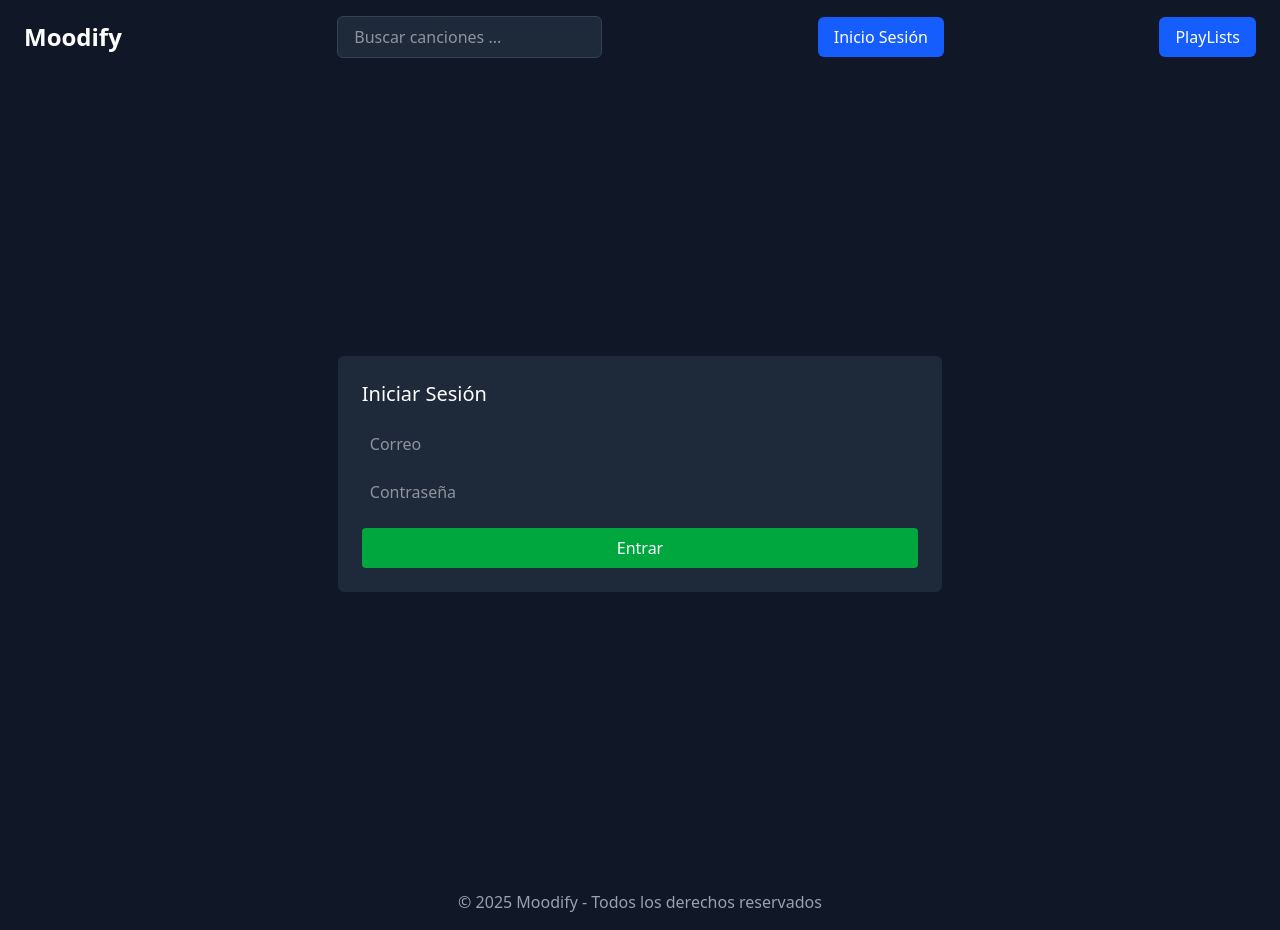
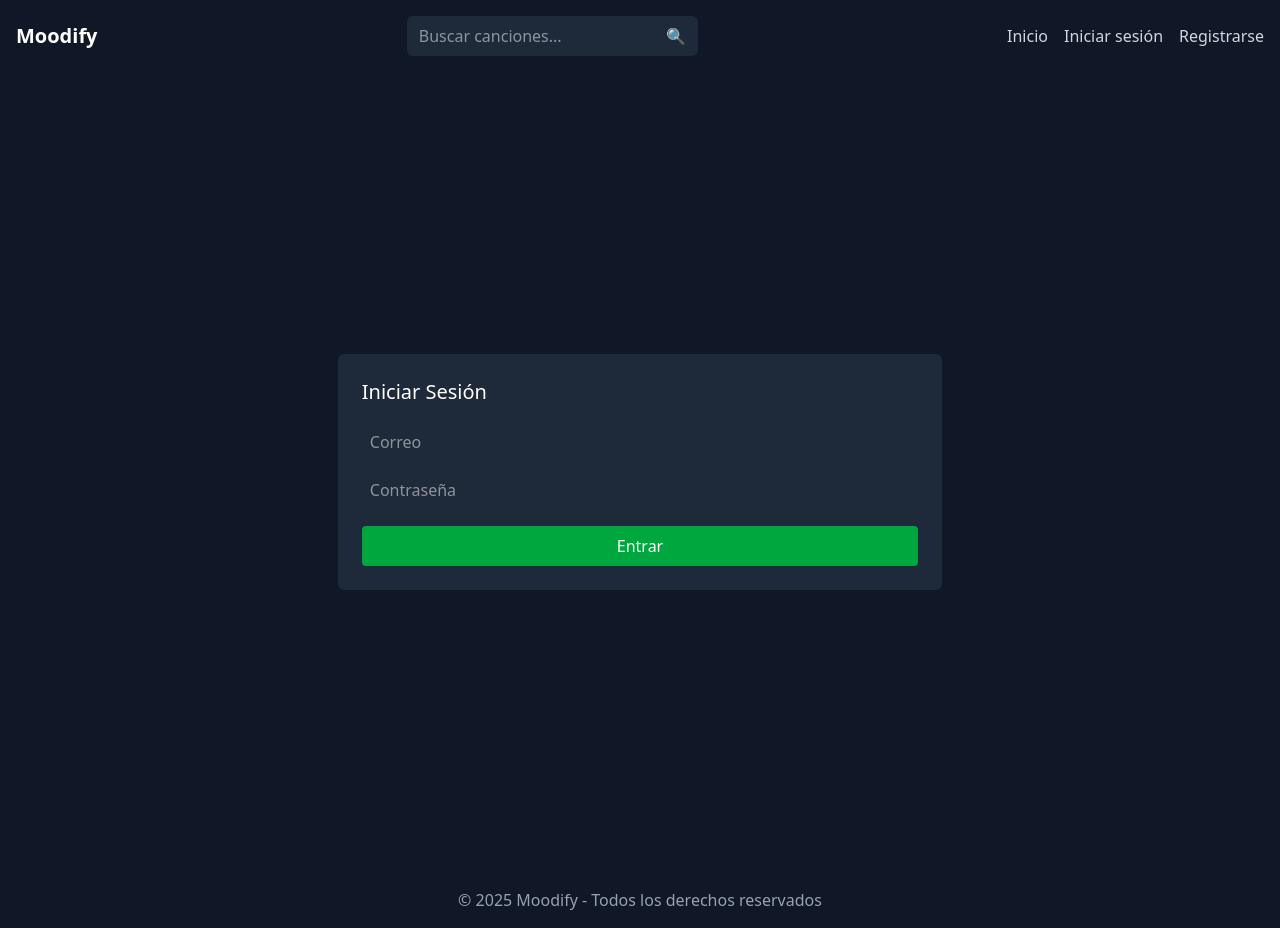
Before and after one commit to AlejandroFdez11/Moodify, a React (Vite) app in the folder frontend/: page /login in a window 1280 px wide. Built offline with nearby package versions, Linux system fonts and the light colour scheme.

Commit message:
Cambios varios por errores de escritura

```diff
--- a/frontend/src/components/NavBar.jsx
+++ b/frontend/src/components/NavBar.jsx
@@ -1,24 +1,85 @@
-import {Link} from "react-router-dom";
+import { useState } from "react";
+import { Link } from "react-router-dom";
+import { isAuthenticated, logout } from "../services/auth";
+import { useNavigate } from "react-router-dom";
+import axios from "axios";
+import SongCard from "./SongCard";
 
-const NavBar=() =>{
+const Navbar = () => {
+  const navigate = useNavigate();
+  const [searchQuery, setSearchQuery] = useState("");
+  const [results, setResults] = useState([]);
+
+  const handleLogout = () => {
+    logout();
+    navigate("/login");
+  };
+
+  const handleSearch = async (e) => {
+    e.preventDefault();
+    if (!searchQuery) return;
+
+    try {
+      // Buscar canciones en Spotify
+      const { data } = await axios.get(`http://localhost:5000/songs/search`, {
+        params: { query: searchQuery },
+      });
+
+      setResults(data); // Actualiza la lista de resultados en el estado
+
+      // Guardar canciones en la base de datos
+      await axios.post("http://localhost:5000/songs/save", data);
+    } catch (error) {
+      console.error("Error al buscar canciones:", error);
+    }
+  };
+
   return (
-        <nav className="bg-gray-900 text-white px-6 py-4 flex justify-between items-center">
-            <Link to="/" className="text-2xl font-bold">Moodify</Link>
+    <nav className="bg-gray-900 p-4 shadow-lg">
+      <div className="container mx-auto flex justify-between items-center">
+        <Link to="/" className="text-white text-xl font-bold">Moodify</Link>
 
+        {/* Barra de búsqueda */}
+        <form onSubmit={handleSearch} className="flex items-center bg-gray-800 rounded-md p-1">
           <input
             type="text"
-                placeholder="Buscar canciones ... "
-                className="px-4 py-2 rounded-md bg-gray-800 border border-gray-700 text-white focus:outline-none"
+            placeholder="Buscar canciones..."
+            value={searchQuery}
+            onChange={(e) => setSearchQuery(e.target.value)}
+            className="bg-transparent text-white px-2 py-1 outline-none"
           />
+          <button type="submit" className="text-green-500 px-2">🔍</button>
+        </form>
 
-            <Link to="/login" className="bg-blue-600 hover:bg-blue-500 text-white px-4 py-2 rounded-md">
-                Inicio Sesión
-            </Link>
-            <Link to="/playlists" className="bg-blue-600 hover:bg-blue-500 text-white px-4 py-2 rounded-md">
-                PlayLists
-            </Link>
+        <div className="space-x-4">
+          <Link to="/" className="text-gray-300 hover:text-white">Inicio</Link>
+          {isAuthenticated() ? (
+            <>
+              <Link to="/perfil" className="text-gray-300 hover:text-white">Perfil</Link>
+              <button onClick={handleLogout} className="text-red-500 hover:text-red-700">Cerrar sesión</button>
+            </>
+          ) : (
+            <>
+              <Link to="/login" className="text-gray-300 hover:text-white">Iniciar sesión</Link>
+              <Link to="/registro" className="text-gray-300 hover:text-white">Registrarse</Link>
+            </>
+          )}
+        </div>
+      </div>
+
+      {/* Mostrar resultados de la búsqueda */}
+      {results.length > 0 && (
+        <div className="bg-gray-800 p-4 mt-2 rounded-md">
+          <h3 className="text-white text-lg mb-2">Resultados:</h3>
+          <div className="grid grid-cols-1 md:grid-cols-2 lg:grid-cols-3 gap-4">
+            {results.map((song) => (
+              <SongCard key={song.id} song={song} />
+            ))}
+          </div>
+        </div>
+      )}
     </nav>
   );
 };
 
-export default NavBar;
+export default Navbar;
--- a/frontend/src/pages/Login.jsx
+++ b/frontend/src/pages/Login.jsx
@@ -8,14 +8,15 @@ const Login=()=>{
     const pag = useNavigate();
 
     const recogerDatos=(e)=>{
-        setForm({...form, [e.target.name]: [e.target.value]})
+        setForm({...form, [e.target.name]: e.target.value})
     }
 
     const comprobacion= async (e)=>{
         e.preventDefault()
         try {
+          console.log(form)
             await login(form)
-            pag("/Perfil")
+            pag("/")
         } catch (error) {
             setError("Error en el Login, por fabor compruebe las credenciales.")
         }
--- a/frontend/src/pages/Perfil.jsx
+++ b/frontend/src/pages/Perfil.jsx
@@ -23,7 +23,7 @@ const Perfil =()=>{
             <div className="bg-gray-800 p-6 rounded-md text-center">
                 <h2 className="text-white text-xl mb-4">Bienvenido, {user.name}</h2>
                 <p className="text-gray-400">{user.email}</p>
-                <button onClick={handleLogout} className="mt-4 bg-red-600 text-white px-4 py-2 rounded">Cerrar sesión</button>
+                <button onClick={Logout} className="mt-4 bg-red-600 text-white px-4 py-2 rounded">Cerrar sesión</button>
             </div>
             ) : (
             <p className="text-white">Cargando...</p>
--- a/frontend/src/pages/Registro.jsx
+++ b/frontend/src/pages/Registro.jsx
@@ -1,11 +1,11 @@
 import { useState } from "react"
 import { register } from "../services/Auth"
-import { userNavigate} from "react-router-dom"
+import { useNavigate} from "react-router-dom"
 
 const Registro = () =>{
     const [form,setForm] = useState({name: "", email: "", password: ""})
     const [error, setError] = useState("")
-    const pag = userNavigate()
+    const pag = useNavigate()
 
     const cogerDatos=(e)=>{
         setForm({...form, [e.target.name]: e.target.value})
@@ -14,6 +14,7 @@ const Registro = () =>{
     const comprobacion= async (e)=>{
         e.preventDefault()
         try {
+            console.log(form)
             await register(form)
             pag("/login")
         } catch (error) {
--- a/frontend/src/services/Auth.js
+++ b/frontend/src/services/Auth.js
@@ -1,5 +1,5 @@
 import axios from "axios"
-import jwtDecode from "jwt-decode"
+import { jwtDecode } from "jwt-decode";
 
 const URL_API= "http://localhost:5000/";
 
@@ -11,6 +11,8 @@ export const register = async (datosUsuario) =>{
 export const login = async (datosUsuario) =>{
     const res = await axios.post(`${URL_API}users/login`,datosUsuario)
     const {token} = res.data
+
+    console.log(datosUsuario)
 
     //Guardamos el token en el localStorage
     localStorage.setItem("token",token)
```
Lines whose indentation alone changed are shown as unchanged.
